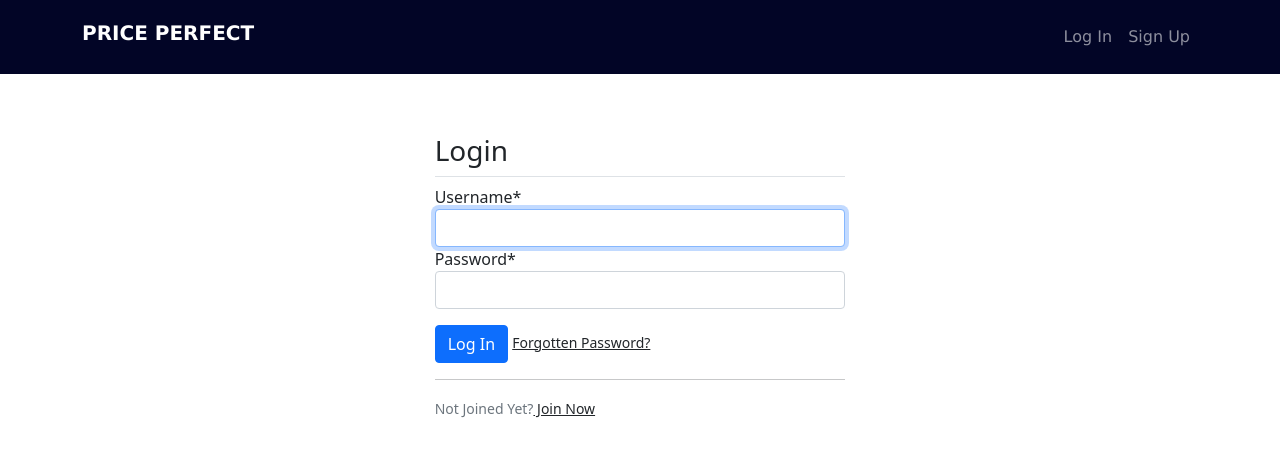
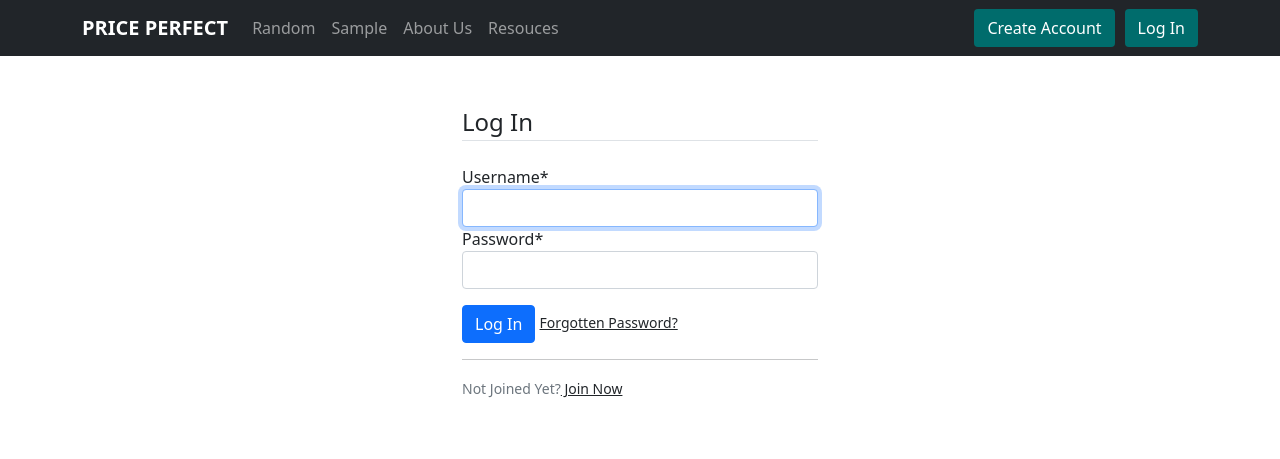
Before and after one commit to Divyam034/PricePerfect, a Django app: page /user/login/ in a window 1280 px wide. Shown: the top 459 px of that part. Run offline with Django 3.2, Linux system fonts and the light colour scheme; the page is wider than the window, and the part outside it is not shown; some libraries are stand-ins or nearby versions.

Commit message:
User Login and Registration page fixed

```diff
--- a/templates/base.html
+++ b/templates/base.html
@@ -1,4 +1,5 @@
 <!doctype html>
+
 <html lang="en">
     <head>
         <!-- Required meta tags -->
@@ -6,65 +7,57 @@
         <meta name="viewport" content="width=device-width, initial-scale=1">
 
         <!-- Bootstrap CSS -->
-        <link href="https://cdn.jsdelivr.net/npm/bootstrap@5.1.0/dist/css/bootstrap.min.css" rel="stylesheet" integrity="sha384-KyZXEAg3QhqLMpG8r+8fhAXLRk2vvoC2f3B09zVXn8CA5QIVfZOJ3BCsw2P0p/We" crossorigin="anonymous">
+        <link href="https://cdn.jsdelivr.net/npm/bootstrap@5.0.0-beta3/dist/css/bootstrap.min.css" rel="stylesheet" integrity="sha384-eOJMYsd53ii+scO/bJGFsiCZc+5NDVN2yr8+0RDqr0Ql0h+rP48ckxlpbzKgwra6" crossorigin="anonymous">
+        <!--Font Link-->
+        <link rel="preconnect" href="https://fonts.gstatic.com">
+        <link href="https://fonts.googleapis.com/css2?family=Montserrat:wght@500&family=Open+Sans:wght@800&display=swap" rel="stylesheet">
 
-        <title> {% block title %}{% endblock title %} </title>
     </head>
 
-    <style>
-    .navbar a{
-    font-family: Verdana !important;
-    }
-    </style>
-    <body>
 
-        <nav class="navbar navbar-expand-lg navbar-dark p-3" style="background-color: #020526;">
-            <div class = "container py-auto">
-                <a class="navbar-brand h1" href="/"><b>PRICE PERFECT</b></a>
-                <button class="navbar-toggler" type="button" data-bs-toggle="collapse" data-bs-target="#navbarSupportedContent" aria-controls="navbarSupportedContent" aria-expanded="false" aria-label="Toggle navigation">
+    <nav class="navbar navbar-expand-lg navbar-dark bg-dark" id="main-navbar">
+        <div class="container">
+            <a class="navbar-brand" href="{% url 'mainpage' %}"><b>PRICE PERFECT</b></a>
+            <button class="navbar-toggler" type="button" data-bs-toggle="collapse" data-bs-target="#navbarNavAltMarkup" aria-controls="navbarNavAltMarkup" aria-expanded="false" aria-label="Toggle navigation">
                 <span class="navbar-toggler-icon"></span>
             </button>
-
-
-                    <div class="collapse navbar-collapse justify-content-end" id="navbarTogglerDemo02">
-                        <ul class="navbar-nav ml-auto mt-2 mt-lg-0">
-                            {% if request.user.is_authenticated %}
+                <div class="collapse navbar-collapse" id="navbarNavAltMarkup">
                     <div class="navbar-nav">
-                                    <a class="nav-item nav-link" href="{% url 'logout' %}">Log Out</a>
+                        <a class="nav-link" href="#">Random</a>
+                        <a class="nav-link" href="#">Sample</a>
+                        <a class="nav-link" href="#">About Us</a>
+                        <a class="nav-link" href="#">Resouces</a>
                     </div>
+                </div>
+                <div class="collapse navbar-collapse justify-content-end" id="navbarNavAltMarkup">
+                    <form class="d-flex " id="authstyle">
+                    {% if user.is_authenticated %}
+                        <a href="{% url 'logout' %}" class="btn" style="color: white; background-color: #006c6c;"type="submit" id="header-links"> Logout </a>
                     {% else %}
-                                <div class="navbar-nav">
-                                    <a class="nav-item nav-link" href="{% url 'login' %}">Log In</a>
-                                </div>
-                                <div class="navbar-nav">
-                                    <a class="nav-item nav-link" href="{% url 'signup' %}">Sign Up</a>
-                                </div>
+                        <a href="{% url 'signup' %}" class="btn" style="color: white; background-color: #006c6c;"type="submit" id="header-links"> Create Account </a>
+                        <a href="{% url 'login' %}" class="btn" style="color: white; background-color: #006c6c; margin-left: 10px; "type="submit" id="header-links">Log In</a>
                     {% endif %}
-                        </ul>
-
+                    </form>
                 </div>
         </div>
     </nav>
 
-        <main class="container mt-1 pb-2">
+      <div>
+        <div class="container">
           {% if messages %}
-            {% for mess in messages %}
-                <div class="alert alert-{{mess.tags}}" role="alert">
-                    {{mess}}
-                </div>
+          {% for message in messages %}
+            <div class="alert alert-{{message.tags}}">{{message}}</div>
           {% endfor %}
         {% endif %}
-
-    </main>
-
-
+        </div>
         {% block body %}
+        {% endblock body %}
+      </div>
 
 
 
-    {% endblock body %}
-
-    <script src="https://cdn.jsdelivr.net/npm/bootstrap@5.1.0/dist/js/bootstrap.bundle.min.js" integrity="sha384-U1DAWAznBHeqEIlVSCgzq+c9gqGAJn5c/t99JyeKa9xxaYpSvHU5awsuZVVFIhvj" crossorigin="anonymous"></script>
+      <!-- Option 1: Bootstrap Bundle with Popper -->
+      <script src="https://cdn.jsdelivr.net/npm/bootstrap@5.0.0-beta3/dist/js/bootstrap.bundle.min.js" integrity="sha384-JEW9xMcG8R+pH31jmWH6WWP0WintQrMb4s7ZOdauHnUtxwoG2vI5DkLtS3qm9Ekf" crossorigin="anonymous"></script>
 
   </body>
 </html>
--- a/templates/user/login.html
+++ b/templates/user/login.html
@@ -1,50 +1,18 @@
 {% extends 'base.html'%}
 
-{% block main_head %}
-
-{% endblock main_head %}
 
 {% block body %}
 {% load crispy_forms_tags %}
 
-<div class="row my-5">
+<div class="container">
+    <div class="row">
         <div class="col-md-4">
         </div>
         <div class="col-md-4">
-    {% if otp %}
             <form method="POST">
                 {% csrf_token %}
-        <fieldset class="form-group">
-            <legend class="border-bottom display">
-                <h3 class="float-left">Verify Your Email</h3>
-
-            </legend>
-            <input type="hidden" name="usr" value="{{usr.username}}">
-            <div class="input-group mb-3">
-                <div class="input-group-prepend">
-                <span class="input-group-text" id="basic-addon1">OTP</span>
-                </div>
-                <input type="text" class="form-control" placeholder="Enter Your OTP" aria-label="OTP" aria-describedby="basic-addon1" name = 'otp'>
-            </div>
-
-        </fieldset>
-        <div class="form-grounp">
-            <button class="btn mainbtn" type="submit">Verify</button>
-            <small class="float-right text-muted"><i><a href="#" class="text-dark"
-                onclick="ReSendOTP('{{usr.username}}', 'resendOTPmess')"><i id="resendOTPmess">Resend</i> OTP</a></small>
-
-        </div>
-
-    </form>
-    {% else %}
-    <form method="POST">
-        {% csrf_token %}
-        <fieldset class="form-group">
-            <legend class="border-bottom display">
-                <h3 class="float-left">Login</h3>
-
-            </legend>
-
+                <fieldset class="form-group mt-5">
+                    <legend class="border-bottom mb-4">Log In</legend>
                     {{ form|crispy }}
                 </fieldset>
                 <div class="form-group my-3">
--- a/user/views.py
+++ b/user/views.py
@@ -78,7 +78,7 @@ def resend_otp(request):
 				[usr.email],
 				fail_silently = False
 				)
-			return HttpResponse("Resend")
+		return HttpResponse("Resend")
 
 	return HttpResponse("Can't Send ")
 
```
Also changed, not shown: other parts of templates/user/login.html (+0 -2 lines), templates/user/password_reset.html (+4 -3 lines), templates/user/password_reset_complete.html (+5 -8 lines), templates/user/password_reset_confirm.html (+3 -4 lines), templates/user/password_reset_done.html (+7 -5 lines), templates/user/signup.html (+16 -36 lines), db.sqlite3. Lines whose indentation alone changed are shown as unchanged.
